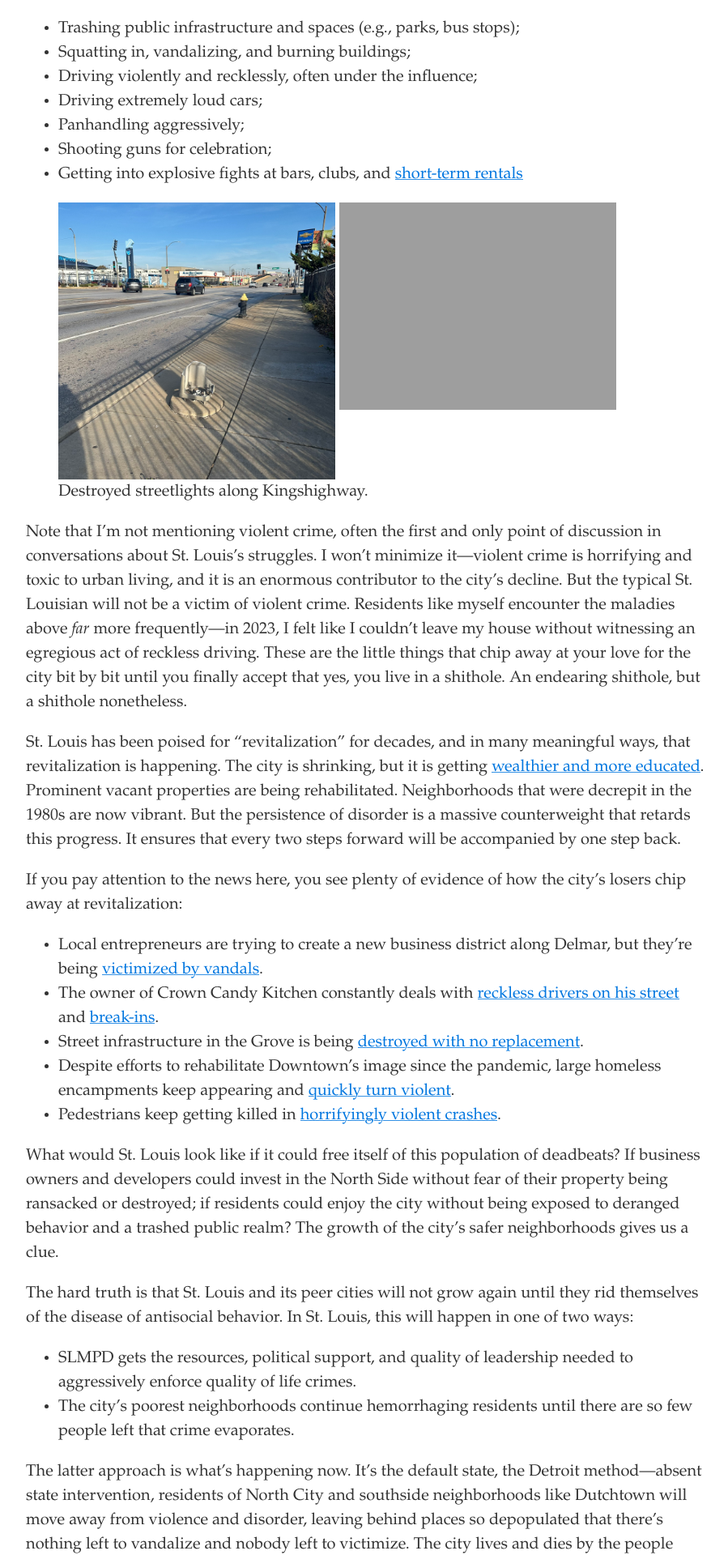
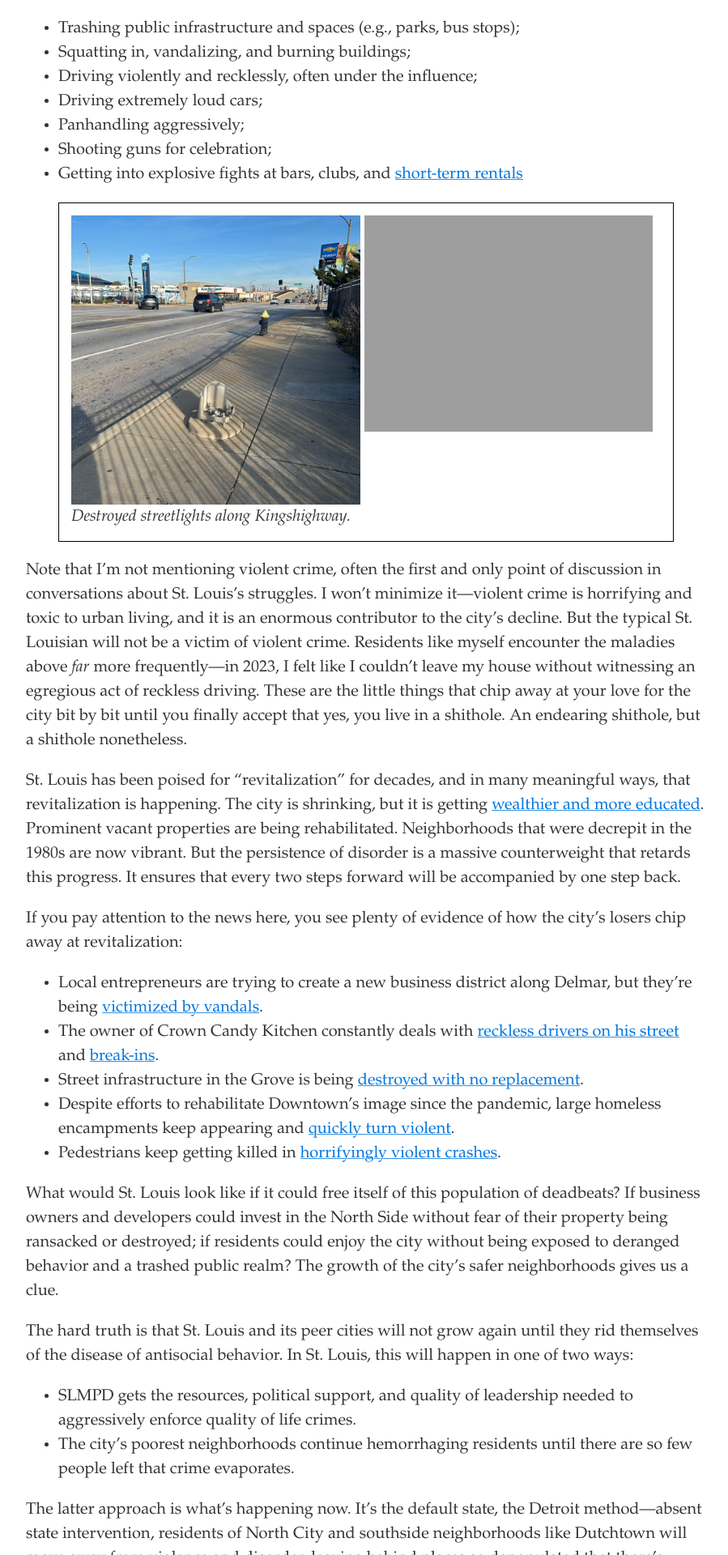
Before and after one commit to lithiumaneurysm/lithiumaneurysm.github.io, a Jekyll site: the page built from docs/_posts/2024-11-23-Cities-are-about-people.md, in a window 1280 px wide. Shown: the part 1830-3750 px from the top of the page at 81% size, without its empty margins (188-1087 px from the left). Built offline with Jekyll 4.4.1, drawn with Linux system fonts in a browser that asks for light colours.

Commit message:
Update 2024-11-23-Cities-are-about-people.md

```diff
--- a/docs/_posts/2024-11-23-Cities-are-about-people.md
+++ b/docs/_posts/2024-11-23-Cities-are-about-people.md
@@ -29,9 +29,9 @@ For me, a few years of living in the city has only emphasized that the city's gr
 * Shooting guns for celebration;
 * Getting into explosive fights at bars, clubs, and [short-term rentals](https://fox2now.com/news/missouri/st-louis-home-riddled-with-bullets-during-short-term-rental-party/)
 
-<figure>
-<img src="http://www.flyoverurbanist.com/images/Kingshighway_damage_1.JPEG" width="45%" align="top" /> <img src="http://www.flyoverurbanist.com/images/Kingshighway_damage_2.JPEG" width="45%" align="top" />
-<figcaption>Destroyed streetlights along Kingshighway.</figcaption>
+<figure style="border: 1px solid #000; padding: 15px">
+<img src="http://www.flyoverurbanist.com/images/Kingshighway_damage_1.JPEG" width="49%" align="top" /> <img src="http://www.flyoverurbanist.com/images/Kingshighway_damage_2.JPEG" width="49%" align="top" />
+<figcaption><i>Destroyed streetlights along Kingshighway.</i></figcaption>
 </figure>
 
 Note that I'm not mentioning violent crime, often the first and only point of discussion in conversations about St. Louis's struggles. I won't minimize it—violent crime is horrifying and toxic to urban living, and it is an enormous contributor to the city's decline. But the typical St. Louisian will not be a victim of violent crime. Residents like myself encounter the maladies above *far* more frequently—in 2023, I felt like I couldn't leave my house without witnessing an egregious act of reckless driving. These are the little things that chip away at your love for the city bit by bit until you finally accept that yes, you live in a shithole. An endearing shithole, but a shithole nonetheless.
```
